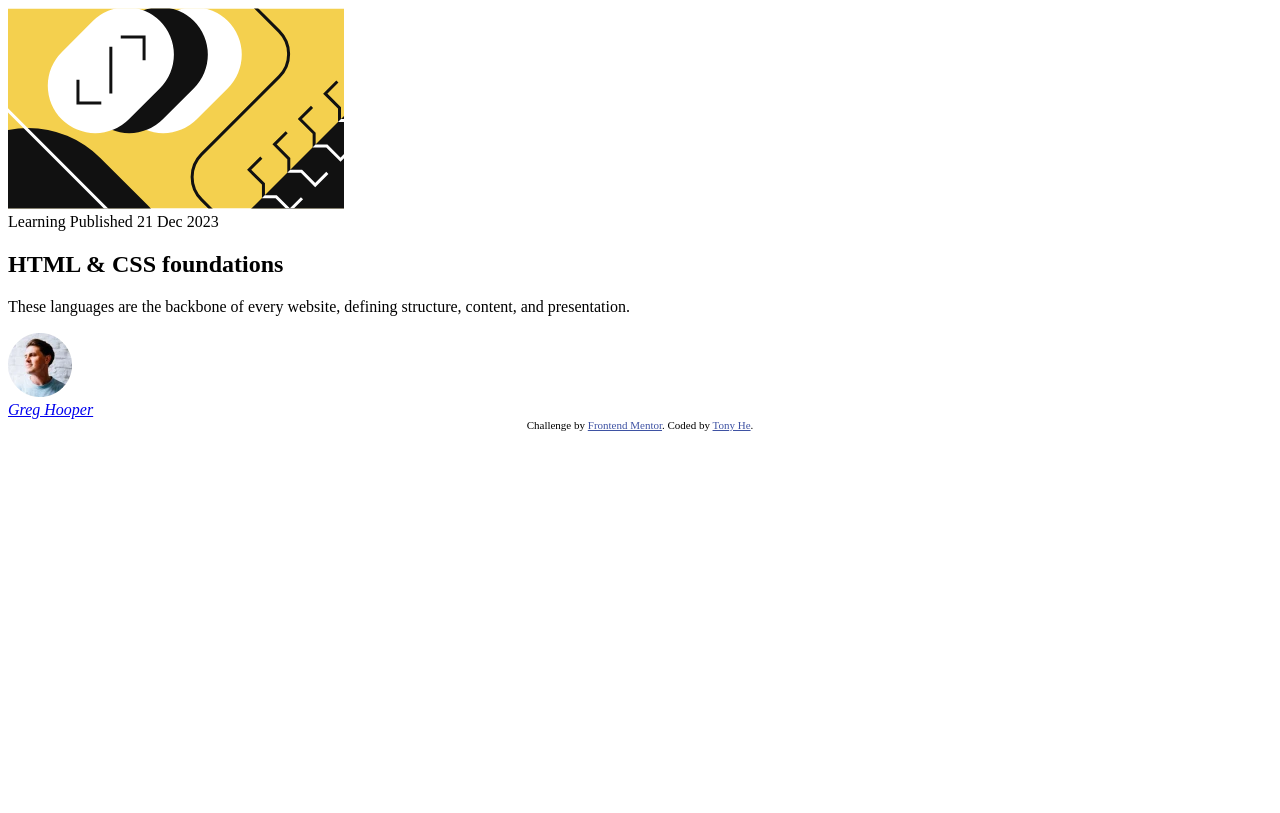
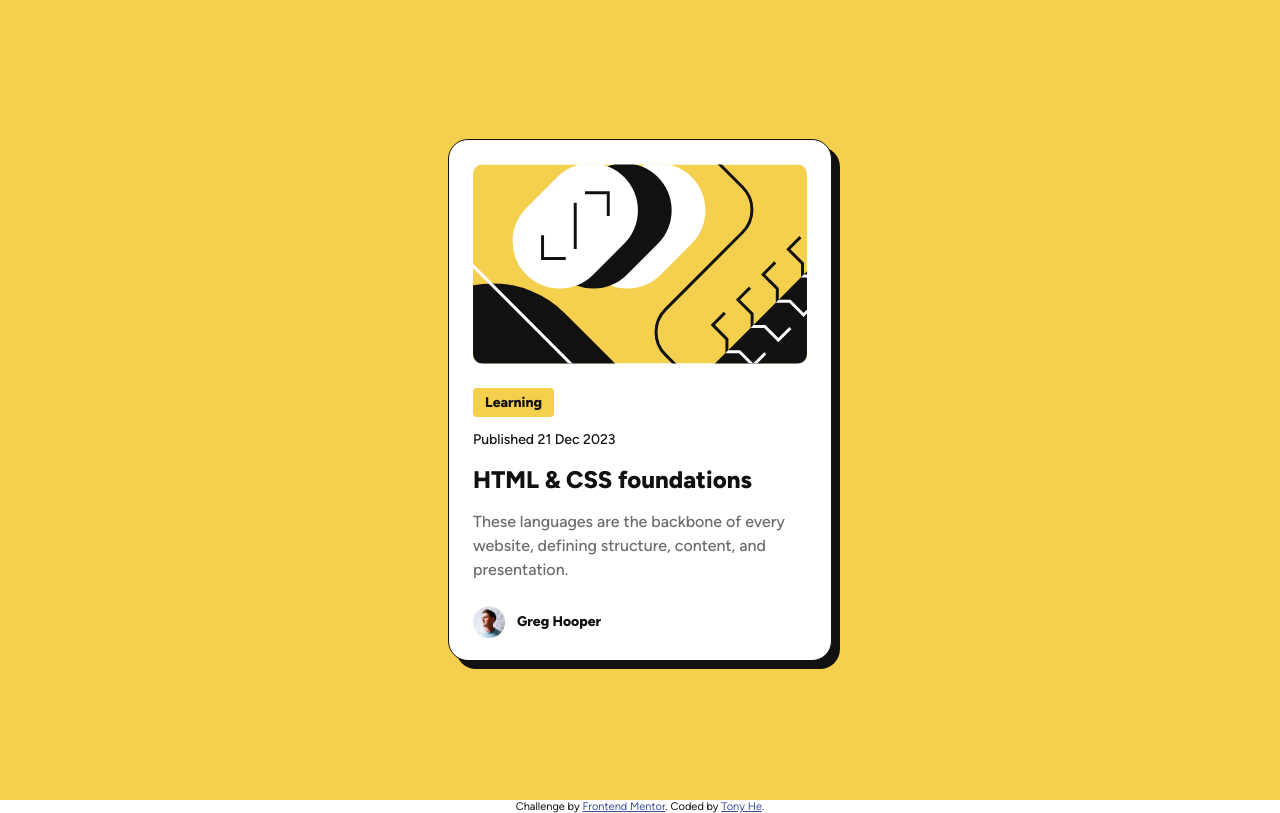
Before and after one commit to tonyhaohe/frontendmentors-2-blog-card, a plain HTML site: page index.html in a window 1280 px wide. Drawn offline with Linux system fonts and the light colour scheme.

Commit message:
Update CSS

```diff
--- a/index.html
+++ b/index.html
@@ -12,6 +12,87 @@
   <style>
     .attribution { font-size: 11px; text-align: center; }
     .attribution a { color: hsl(228, 45%, 44%); }
+    @font-face {
+      font-family: figtree;
+      src: url(assets/fonts/Figtree-VariableFont_wght.ttf);
+    }
+    .text-preset-1 {
+      font-weight: 800;
+      font-size: 24px;
+      line-height: 150%;
+    }
+    .text-preset-2 {
+      font-weight: 500;
+      font-size: 16px;
+      line-height: 150%;
+    }
+    .text-preset-3 {
+      font-weight: 500;
+      font-size: 14px;
+      line-height: 150%;
+    }
+    .text-preset-3-bold {
+      font-weight: 800;
+      font-size: 14px;
+      line-height: 150%;
+      font-style: normal;
+      text-decoration: none;
+      color: rgb(17, 17, 17);
+    }
+
+    * {
+      box-sizing: border-box;
+      margin: 0;
+      padding: 0;
+      font-family: figtree, system-ui, "Segoe UI", Roboto, Helvetica, Arial, sans-serif, "Apple Color Emoji", "Segoe UI Emoji", "Segoe UI Symbol";
+      --yellow: rgb(244, 208, 78);
+      color: rgb(17, 17, 17);
+    }
+    main {
+      height: 100vh;
+      background-color: var(--yellow);
+      display: flex;
+      justify-content: center;
+      align-items: center;
+    }
+    article {
+      background-color: white;
+      width: 384px;
+      height: 522px;
+      display: flex;
+      flex-direction: column;
+      border: 1px solid rgb(17, 17, 17);
+      border-radius: 20px;
+      box-shadow: 8px 8px;
+      padding: 1.5rem;
+      gap: 1.5rem;
+    }
+    img {
+      border-radius: 10px;
+    }
+    .status {
+      background-color: var(--yellow);
+      padding: 0.25rem 0.75rem;
+      border-radius: 4px;
+    }
+    .description {
+      display: flex;
+      flex-direction: column;
+      align-items: flex-start;
+      gap: 12px;
+    }
+    p {
+      color: rgb(107, 107, 107);
+    }
+    .author-details {
+      display: flex;
+      gap: 0.75rem;
+      align-items: center;
+    }
+    .author-img {
+      width: 2rem;
+      height: 2rem;
+    }
   </style>
 </head>
 <body>
```
